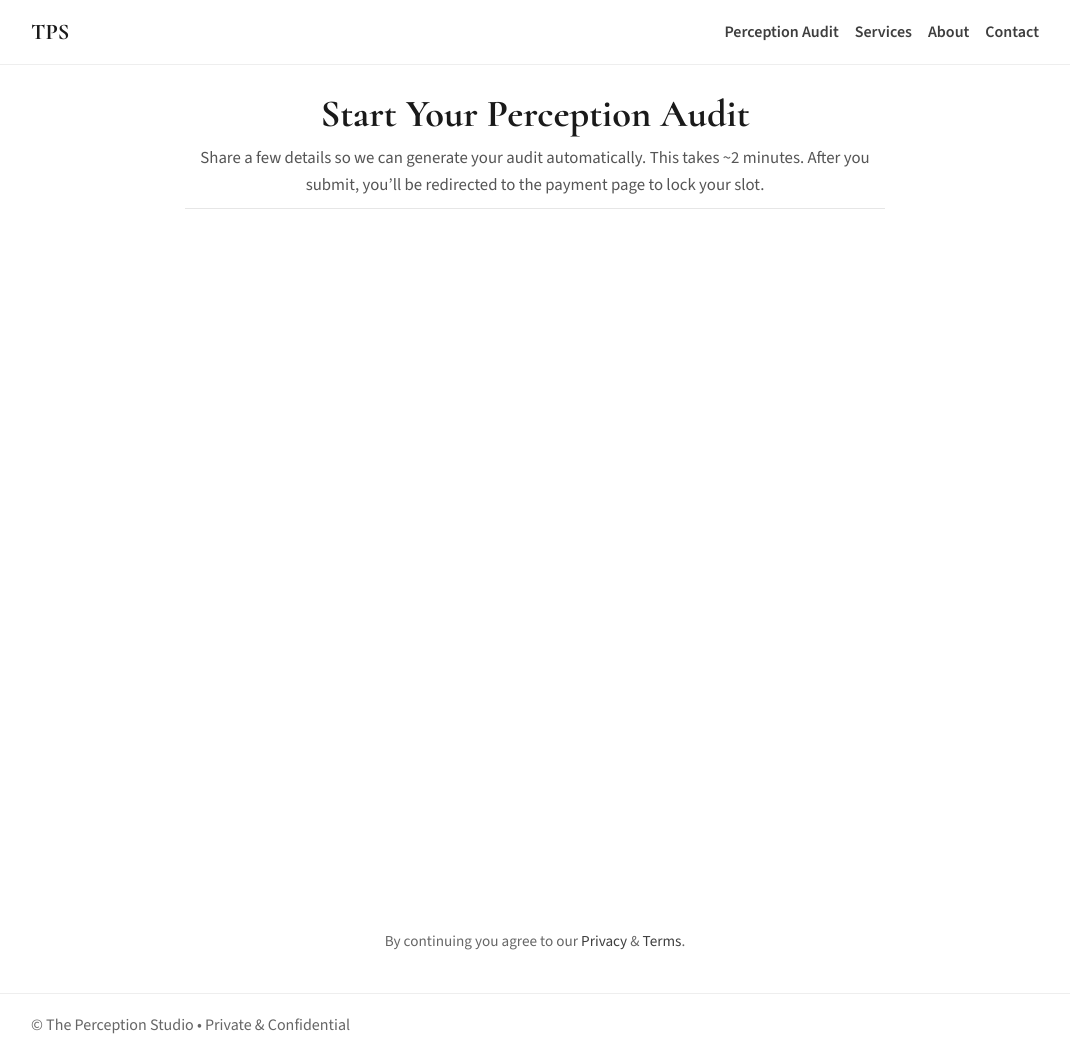
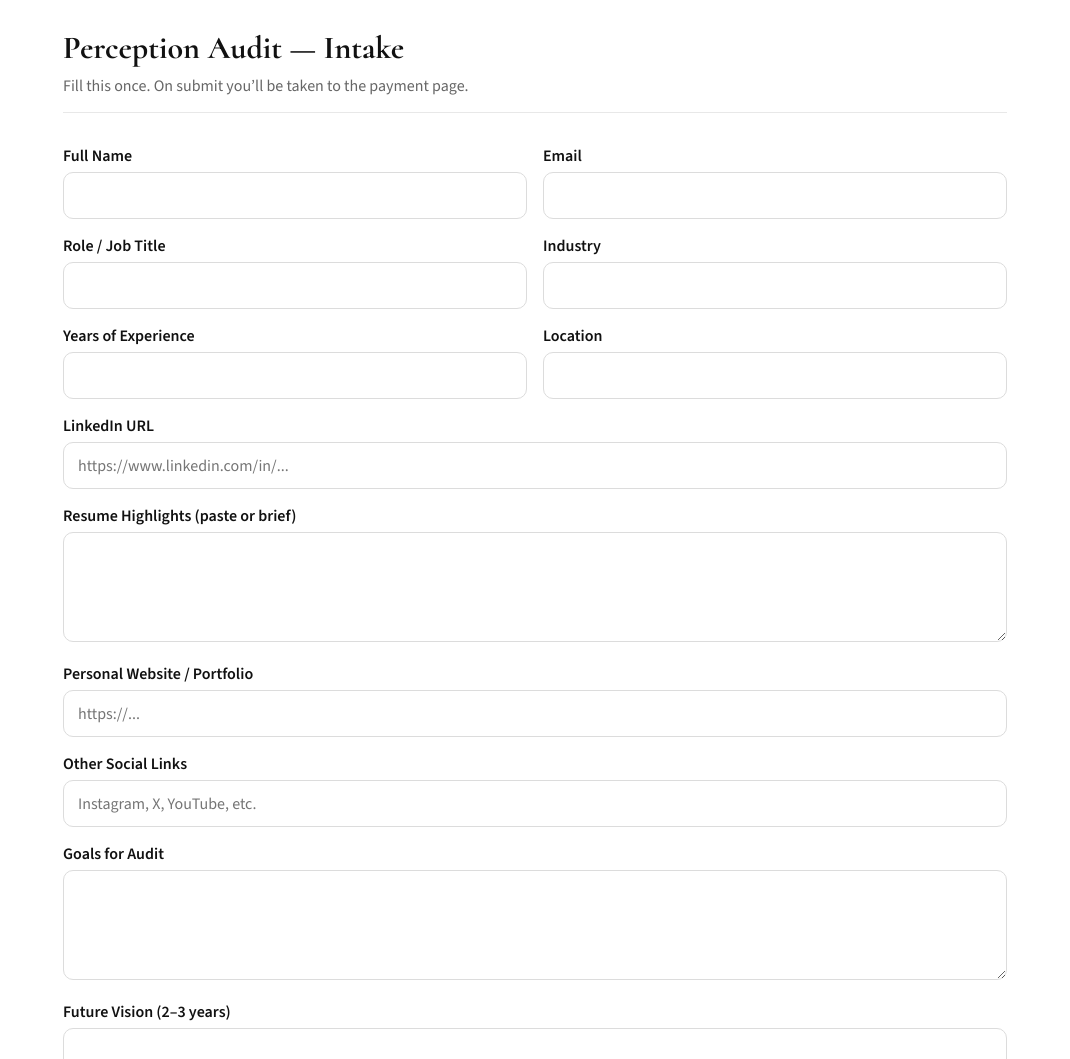
Before and after one commit to diapathania-star/Website-1, a plain HTML site: page audit-intake.html in a window 1280 px wide. Shown: the top 1059 px of the page, without its empty margins (105-1175 px from the left). Drawn offline with nearby package versions, Linux system fonts and the light colour scheme; a script that the page names is missing.

Commit message:
Update audit-intake.html

```diff
--- a/audit-intake.html
+++ b/audit-intake.html
@@ -5,58 +5,143 @@
   <meta name="viewport" content="width=device-width, initial-scale=1" />
   <title>Perception Audit — Intake | The Perception Studio</title>
 
-  <!-- Fonts (Cormorant + Source Sans 3) -->
+  <!-- Fonts -->
   <link rel="preconnect" href="https://fonts.googleapis.com">
   <link rel="preconnect" href="https://fonts.gstatic.com" crossorigin>
   <link href="https://fonts.googleapis.com/css2?family=Cormorant:wght@500;700&family=Source+Sans+3:wght@300;400;600&display=swap" rel="stylesheet">
 
-  <link rel="stylesheet" href="css/audit-intake.css" />
+  <style>
+    :root{
+      --bg:#ffffff; --text:#111; --muted:#666; --line:#e8e8e8; --accent:#111;
+    }
+    *{box-sizing:border-box}
+    body{margin:0;background:var(--bg);color:var(--text);
+         font-family:"Source Sans 3",system-ui,-apple-system,Segoe UI,Roboto,Inter,Arial}
+    .wrap{max-width:980px;margin:0 auto;padding:28px 18px}
+    h1{font-family:"Cormorant",serif;font-weight:700;margin:0 0 8px}
+    p.help{color:var(--muted);margin:0 0 16px}
+    .section-title{margin:22px 0 8px;font-weight:600}
+    form{border-top:1px solid var(--line);padding-top:16px}
+    label{display:block;font-weight:600;margin:16px 0 6px}
+    input[type="text"], input[type="url"], input[type="email"], textarea{
+      width:100%;padding:12px 14px;border:1px solid #dcdcdc;border-radius:10px;
+      font:inherit;background:#fff;outline:none
+    }
+    textarea{min-height:110px;resize:vertical}
+    .row{display:grid;grid-template-columns:1fr;gap:16px}
+    @media (min-width:720px){.row.two{grid-template-columns:1fr 1fr}}
+    .submit-wrap{margin:22px 0 8px}
+    .submit-btn{
+      width:100%;padding:14px 18px;border:0;border-radius:10px;
+      font-weight:700;background:var(--accent);color:#fff;cursor:pointer
+    }
+    .submit-btn:disabled{opacity:.6;cursor:not-allowed}
+    footer{margin:28px 0;color:var(--muted);font-size:14px}
+    .fine{font-size:13px;color:var(--muted);text-align:center;margin-top:8px}
+  </style>
 </head>
 <body>
-  <header class="site-header">
-    <nav class="nav">
-      <a class="brand" href="index.html">TPS</a>
-      <div class="spacer"></div>
-      <a class="nav-link" href="audit.html">Perception Audit</a>
-      <a class="nav-link" href="index.html#services">Services</a>
-      <a class="nav-link" href="index.html#about">About</a>
-      <a class="nav-link" href="index.html#contact">Contact</a>
-    </nav>
-  </header>
+  <div class="wrap">
+    <h1>Perception Audit — Intake</h1>
+    <p class="help">Fill this once. On submit you’ll be taken to the payment page.</p>
 
-  <main class="wrap">
-    <section class="intro">
-      <h1>Start Your Perception Audit</h1>
-      <p class="sub">
-        Share a few details so we can generate your audit automatically.
-        This takes ~2 minutes. After you submit, you’ll be redirected to the
-        payment page to lock your slot.
-      </p>
-      <hr class="intro-divider" />
-    </section>
+    <!-- ✅ UPDATE YOUR FORMSPREE ID BELOW -->
+    <form id="auditForm" action="https://formspree.io/f/xwprkoob" method="POST" novalidate>
 
-    <!-- Seamless Tally embed (no box, single scroll) -->
-    <section class="form-embed tps-tally" id="form">
-      <iframe
-        data-tally-src="https://tally.so/r/w45LZo?alignLeft=1&hideTitle=1&transparentBackground=1"
-        width="100%"
-        height="1"
-        loading="lazy"
-        frameborder="0"
-        title="Perception Audit – Intake">
-      </iframe>
-      <script async src="https://tally.so/widgets/embed.js"></script>
+      <div class="row two">
+        <div>
+          <label for="name">Full Name</label>
+          <input id="name" name="name" type="text" required />
+        </div>
+        <div>
+          <label for="email">Email</label>
+          <input id="email" name="email" type="email" required />
+        </div>
+      </div>
 
-      <div class="footnote">
-        By continuing you agree to our <a href="privacy.html">Privacy</a> &amp; <a href="terms.html">Terms</a>.
+      <div class="row two">
+        <div>
+          <label for="role">Role / Job Title</label>
+          <input id="role" name="role" type="text" />
+        </div>
+        <div>
+          <label for="industry">Industry</label>
+          <input id="industry" name="industry" type="text" />
+        </div>
       </div>
-    </section>
-  </main>
 
-  <footer class="site-footer">
-    <p>© The Perception Studio • Private & Confidential</p>
-  </footer>
+      <div class="row two">
+        <div>
+          <label for="experience">Years of Experience</label>
+          <input id="experience" name="experience" type="text" />
+        </div>
+        <div>
+          <label for="location">Location</label>
+          <input id="location" name="location" type="text" />
+        </div>
+      </div>
 
-  <script src="js/audit-intake.js" defer></script>
+      <label for="linkedin">LinkedIn URL</label>
+      <input id="linkedin" name="linkedin" type="url" placeholder="https://www.linkedin.com/in/..." />
+
+      <label for="resume">Resume Highlights (paste or brief)</label>
+      <textarea id="resume" name="resume"></textarea>
+
+      <label for="site">Personal Website / Portfolio</label>
+      <input id="site" name="site" type="url" placeholder="https://..." />
+
+      <label for="social">Other Social Links</label>
+      <input id="social" name="social" type="text" placeholder="Instagram, X, YouTube, etc." />
+
+      <label for="goals">Goals for Audit</label>
+      <textarea id="goals" name="goals"></textarea>
+
+      <label for="vision">Future Vision (2–3 years)</label>
+      <textarea id="vision" name="vision"></textarea>
+
+      <label for="wins">Top Wins / Achievements</label>
+      <textarea id="wins" name="wins"></textarea>
+
+      <label for="inspo">Inspiration / Competitors</label>
+      <textarea id="inspo" name="inspiration_competitors"></textarea>
+
+      <!-- Optional hidden field for subject/tagging in Formspree -->
+      <input type="hidden" name="_subject" value="Perception Audit Intake" />
+
+      <div class="submit-wrap">
+        <button id="submitBtn" type="submit" class="submit-btn">Submit & Continue to Payment</button>
+        <div class="fine">By continuing you agree to our Privacy & Terms.</div>
+      </div>
+    </form>
+
+    <footer>© The Perception Studio • Private & Confidential</footer>
+  </div>
+
+  <script>
+    // Submit to Formspree, then redirect to payment page in same folder.
+    (function(){
+      const form = document.getElementById('auditForm');
+      const btn  = document.getElementById('submitBtn');
+
+      form.addEventListener('submit', async function(e){
+        e.preventDefault();
+        btn.disabled = true; btn.textContent = 'Submitting...';
+
+        try{
+          const res = await fetch(form.action, {
+            method: 'POST',
+            body: new FormData(form),
+            headers: { 'Accept': 'application/json' }
+          });
+          if(!res.ok) throw new Error('Submit failed');
+          // ✅ payment.html must be in the same folder
+          window.location.href = './payment.html';
+        }catch(err){
+          alert('Could not submit form. Please check your internet and try again.');
+          btn.disabled = false; btn.textContent = 'Submit & Continue to Payment';
+        }
+      });
+    })();
+  </script>
 </body>
 </html>
```
